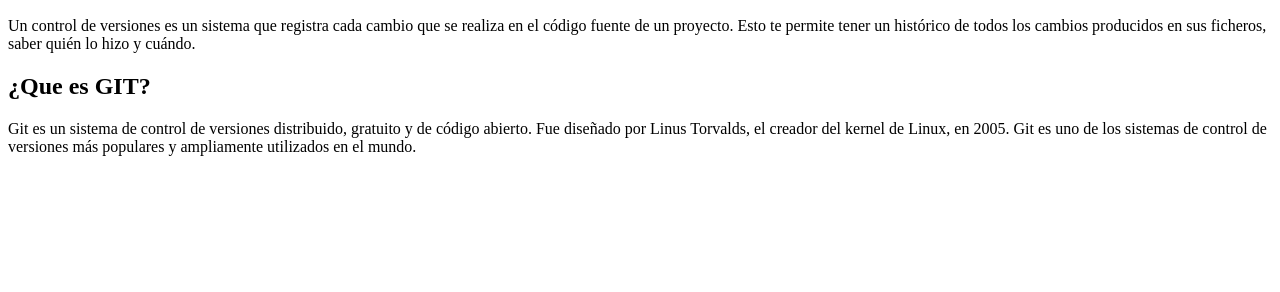
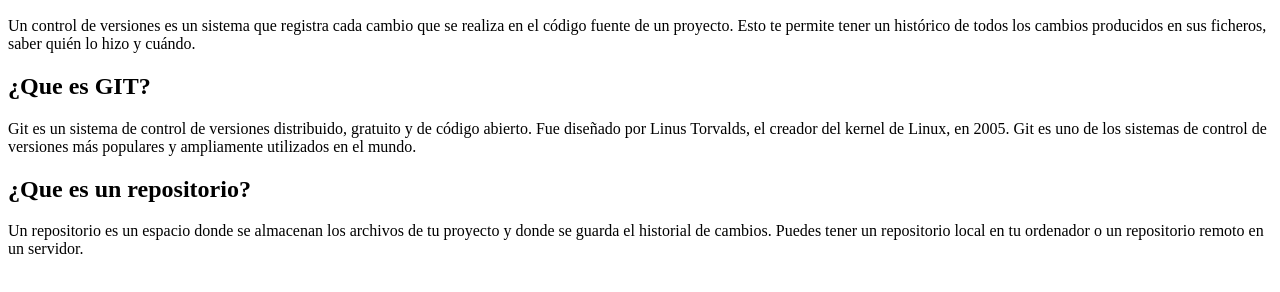
Before and after one commit to jasp2022/workshop-git, a plain HTML site: page index.html in a window 1280 px wide. Shown: the part 110-402 px from the top of the page. Drawn offline with Linux system fonts and the light colour scheme.

Commit message:
creo concepto de repositorio

```diff
--- a/index.html
+++ b/index.html
@@ -17,5 +17,12 @@
     <p>Git es un sistema de control de versiones distribuido, gratuito y de código abierto.
         Fue diseñado por Linus Torvalds, el creador del kernel de Linux, en 2005. Git es uno de
         los sistemas de control de versiones más populares y ampliamente utilizados en el mundo.</p>
-</body>
+
+        <h2>¿Que es un repositorio?</h2>
+
+    <p>Un repositorio es un espacio donde se almacenan los archivos de tu proyecto y donde se
+        guarda el historial de cambios. Puedes tener un repositorio local en tu ordenador o un
+        repositorio remoto en un servidor.</p>
+
+    </body>
 </html>
```
